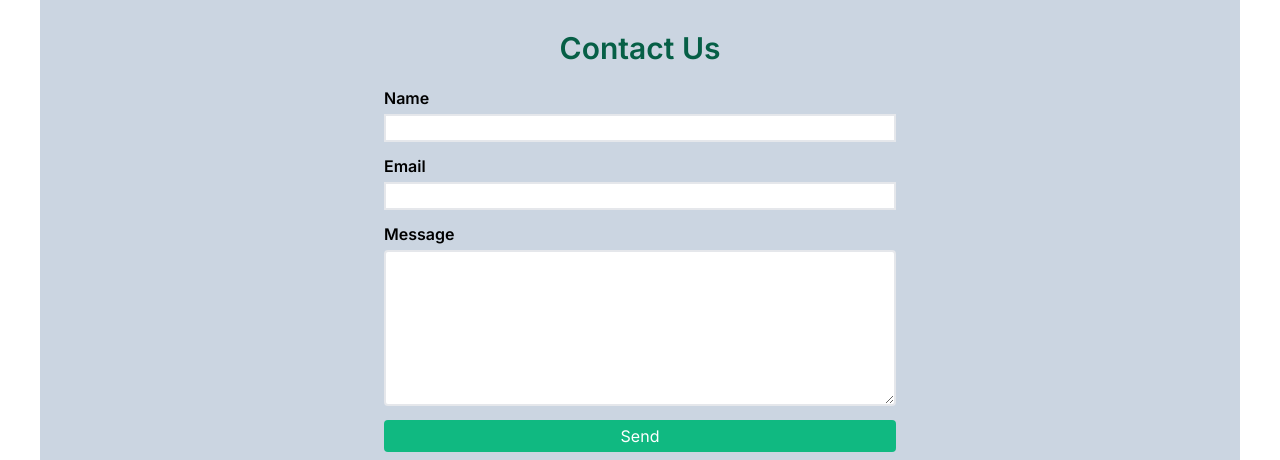
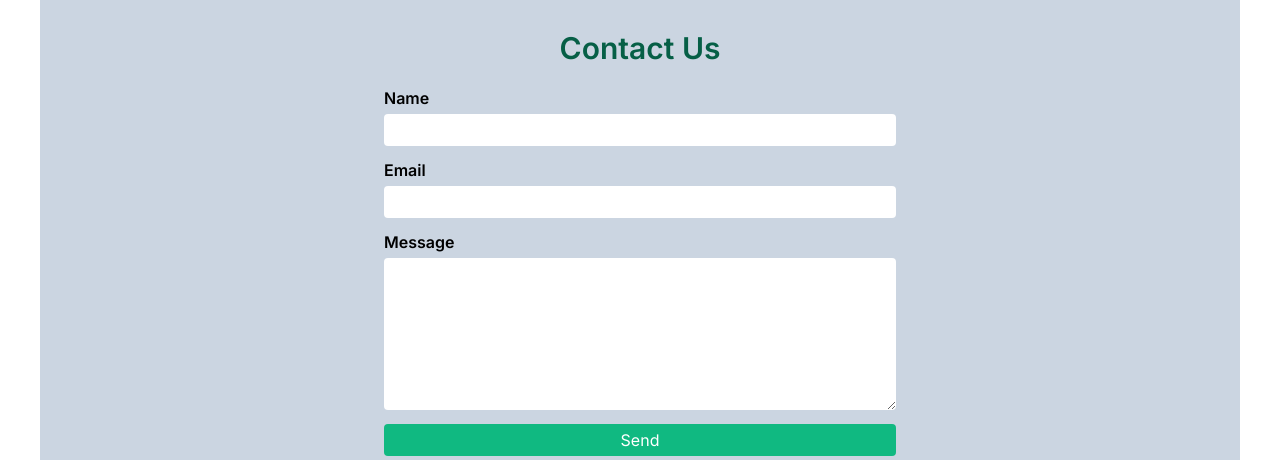
Before and after one commit to zdummerth/fiondella-contracting, a Next.js app: page / in a window 1280 px wide. Shown: the part 2011-2471 px from the top of the page. Built offline with nearby package versions, Linux system fonts and the light colour scheme.

Commit message:
remove border from form elements change slideshow to hidden when closed

```diff
--- a/components/ContactForm.tsx
+++ b/components/ContactForm.tsx
@@ -22,7 +22,7 @@ export default function App() {
       </label>
       {errors.name && <span>Name is required</span>}
       <input
-        className="border-2 w-full"
+        className="p-1 rounded w-full"
         {...register("name", { required: true })}
       />
 
@@ -32,7 +32,7 @@ export default function App() {
       </label>
       {errors.email && <span>Email is required</span>}
       <input
-        className="border-2 w-full"
+        className="p-1 rounded w-full"
         {...register("email", { required: true })}
       />
 
@@ -40,7 +40,7 @@ export default function App() {
         Message
       </label>
       <textarea
-        className="p-1 rounded border-2 w-full"
+        className="p-1 rounded w-full"
         // onKeyDown={(e: any) => {
         //   e.target.style.height = "inherit";
         //   e.target.style.height = `${e.target.scrollHeight}px`;
--- a/components/Gallery.tsx
+++ b/components/Gallery.tsx
@@ -95,8 +95,13 @@ const Gallery = () => {
           <SupabaseImage src={image} alt="test" width={400} height={400} />
         </button>
       ))}
-      {currentImage && (
-        <div className="fixed z-20 top-0 left-0 w-screen h-screen bg-black flex flex-col">
+      <div
+        className={`${
+          currentImage
+            ? "fixed z-20 top-0 left-0 w-screen h-screen bg-black flex flex-col"
+            : "hidden"
+        }`}
+      >
         <div className="relative flex-1 flex flex-col w-screen">
           {galeryFileNames.map((image: any) => {
             return (
@@ -139,7 +144,6 @@ const Gallery = () => {
           })}
         </div>
       </div>
-      )}
     </div>
   );
 };
```
Lines whose indentation alone changed are shown as unchanged.
